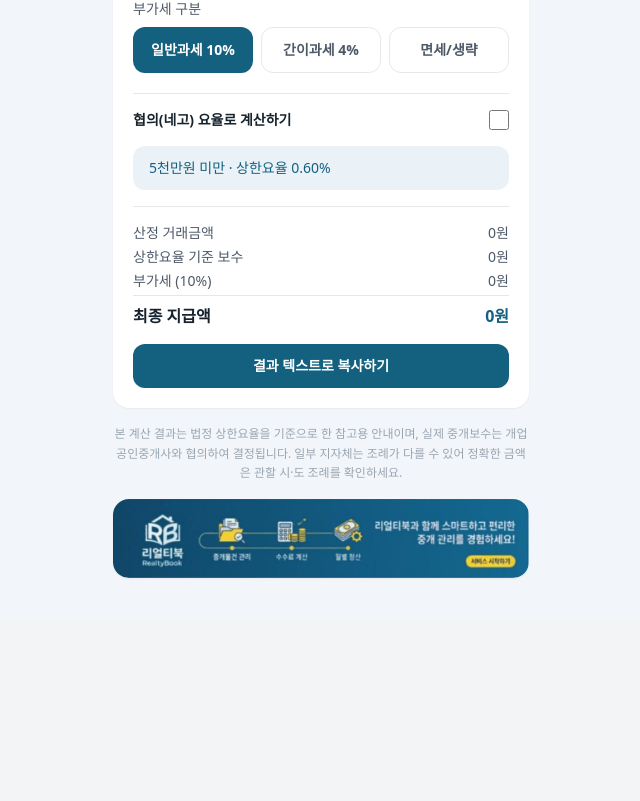
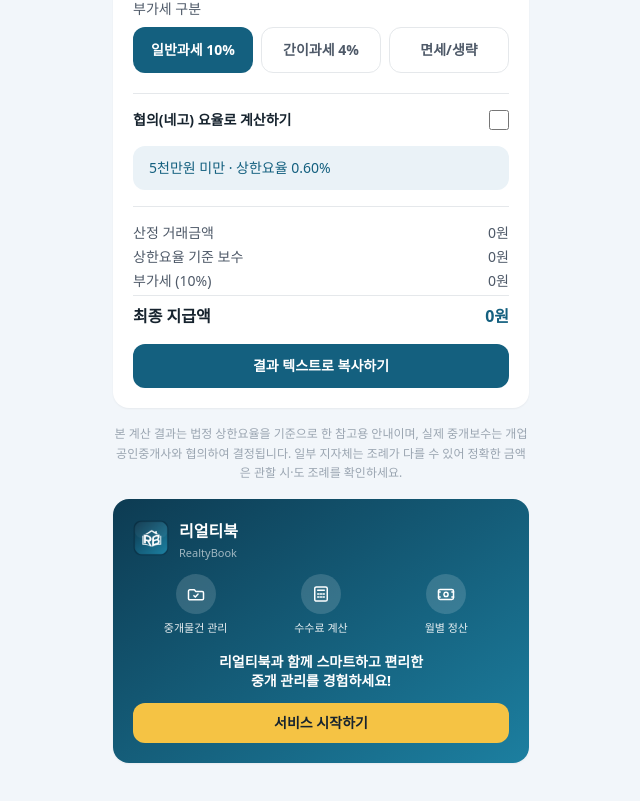
Before and after one commit to retools-labs/calc-realty, a Next.js app: page / in a window 1280 px wide. Shown: the part 441-1242 px from the top of the page, without its empty margins (319-959 px from the left). Before the commit the page ends 1059 px from the top, so only its background shows below. Built offline with nearby package versions, Linux system fonts and the light colour scheme.

Commit message:
fix: 배너를 래스터 이미지 대신 HTML/CSS/SVG로 재구축 (해상도 문제 근본 해결)

```diff
--- a/app/page.tsx
+++ b/app/page.tsx
@@ -73,6 +73,40 @@ function SegButton<T extends string>({
   );
 }
 
+/* eslint-disable @next/next/no-img-element */
+
+const BANNER_FEATURES = [
+  {
+    label: "중개물건 관리",
+    icon: (
+      <svg viewBox="0 0 24 24" fill="none" className="h-5 w-5" stroke="currentColor" strokeWidth="1.8" strokeLinecap="round" strokeLinejoin="round">
+        <path d="M3 8.5a1.5 1.5 0 0 1 1.5-1.5H10l1.8 2H19.5A1.5 1.5 0 0 1 21 10.5v7A1.5 1.5 0 0 1 19.5 19h-15A1.5 1.5 0 0 1 3 17.5z" />
+        <path d="m9.5 14 1.7 1.7L14.5 12" />
+      </svg>
+    ),
+  },
+  {
+    label: "수수료 계산",
+    icon: (
+      <svg viewBox="0 0 24 24" fill="none" className="h-5 w-5" stroke="currentColor" strokeWidth="1.8" strokeLinecap="round" strokeLinejoin="round">
+        <rect x="4.5" y="3.5" width="15" height="17" rx="2" />
+        <path d="M8 7.5h8" />
+        <path d="M8 12h1.5M11.25 12h1.5M14.5 12H16M8 15.5h1.5M11.25 15.5h1.5M14.5 15.5H16" />
+      </svg>
+    ),
+  },
+  {
+    label: "월별 정산",
+    icon: (
+      <svg viewBox="0 0 24 24" fill="none" className="h-5 w-5" stroke="currentColor" strokeWidth="1.8" strokeLinecap="round" strokeLinejoin="round">
+        <rect x="3" y="6.5" width="18" height="12" rx="2" />
+        <circle cx="12" cy="12.5" r="2.5" />
+        <path d="M3 9.5h2M19 9.5h2M3 15.5h2M19 15.5h2" />
+      </svg>
+    ),
+  },
+];
+
 function PartnerBanner() {
   return (
     <div className="mx-auto max-w-md px-4">
@@ -80,10 +114,36 @@ function PartnerBanner() {
         href={PARTNER_URL}
         target="_blank"
         rel="noopener noreferrer"
-        className="block overflow-hidden rounded-2xl shadow-sm transition active:scale-[0.99]"
+        className="block overflow-hidden rounded-2xl bg-gradient-to-br from-[#0d3b52] to-[#1c7fa0] p-5 shadow-sm transition active:scale-[0.99]"
       >
-        {/* eslint-disable-next-line @next/next/no-img-element */}
-        <img src="/realtybook-banner.png" alt="리얼티북과 함께 투명하고 편리한 부동산 거래를 경험하세요" className="w-full" />
+        <div className="flex items-center gap-2.5">
+          <img src="/icons/icon-192.png" alt="리얼티북" className="h-9 w-9 shrink-0 rounded-lg" />
+          <div className="leading-none">
+            <p className="text-base font-bold text-white">리얼티북</p>
+            <p className="mt-1 text-[11px] text-white/60">RealtyBook</p>
+          </div>
+        </div>
+
+        <div className="mt-4 flex items-start justify-between">
+          {BANNER_FEATURES.map((f) => (
+            <div key={f.label} className="flex flex-1 flex-col items-center gap-1.5">
+              <div className="flex h-10 w-10 items-center justify-center rounded-full bg-white/15 text-white">
+                {f.icon}
+              </div>
+              <span className="text-center text-[11px] font-medium text-white/90">{f.label}</span>
+            </div>
+          ))}
+        </div>
+
+        <p className="mt-4 text-center text-sm font-semibold leading-snug text-white">
+          리얼티북과 함께 스마트하고 편리한
+          <br />
+          중개 관리를 경험하세요!
+        </p>
+
+        <div className="mt-3 rounded-xl bg-[#f5c344] py-2.5 text-center text-sm font-bold text-[#16232E]">
+          서비스 시작하기
+        </div>
       </a>
     </div>
   );
```
